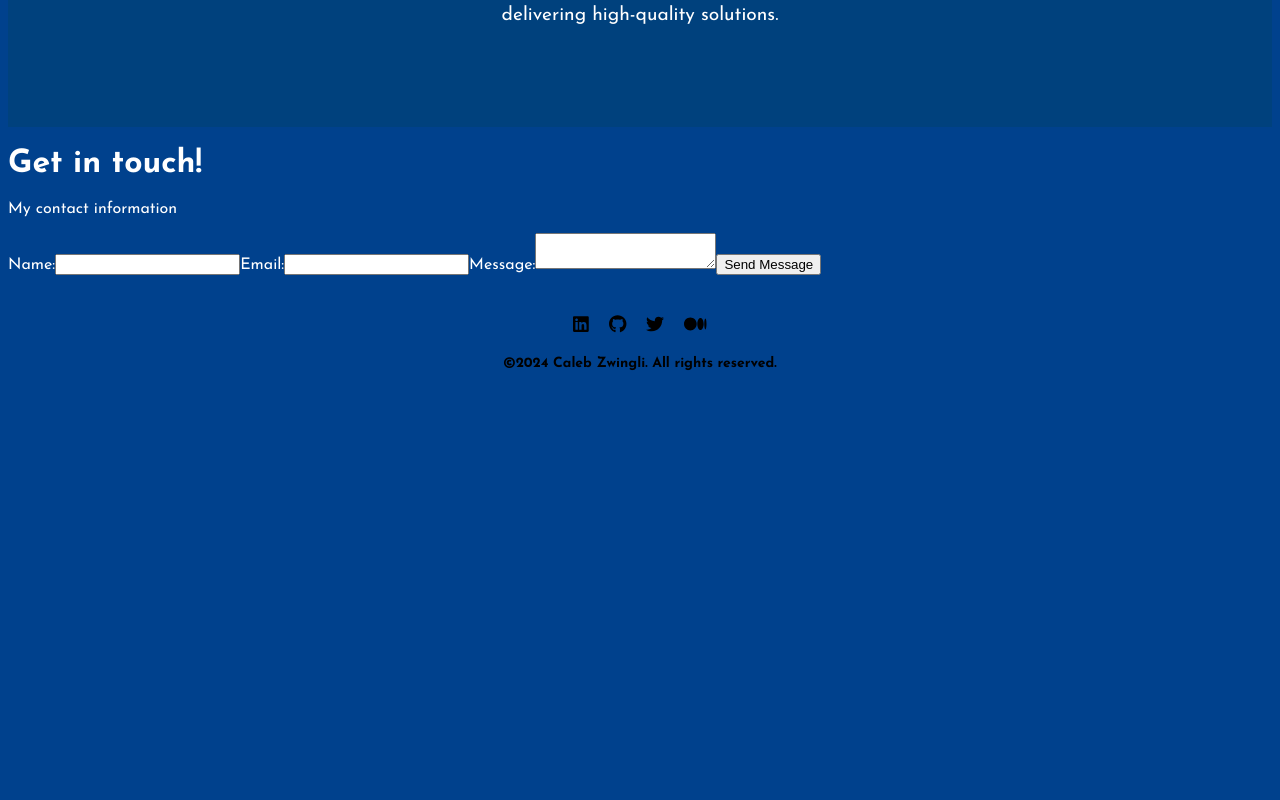
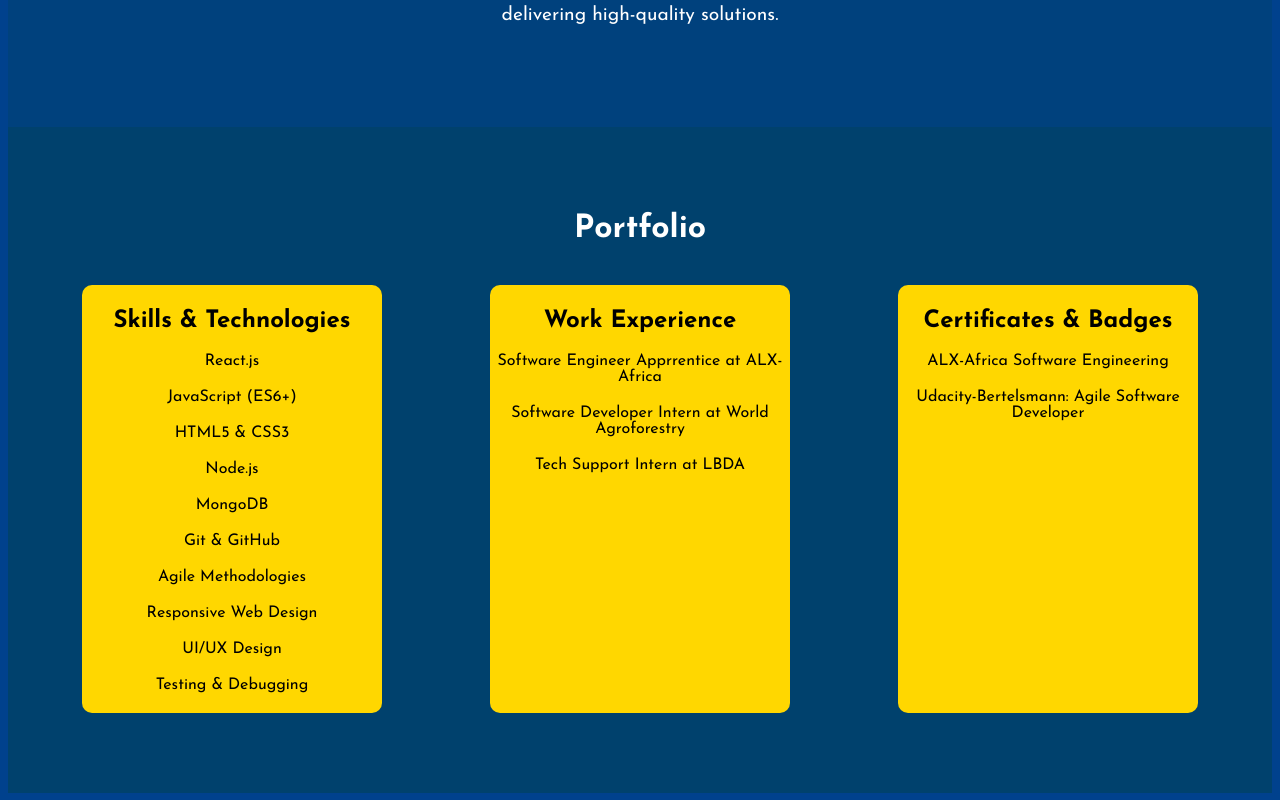
Before and after one commit to ZwingliCaleb/portfolio, a React (Create React App) app: page / in a window 1280 px wide. Shown: the part 1140-1940 px from the top of the page. Before the commit the page ends 1539 px from the top, so only its background shows below. Built offline with nearby package versions, Linux system fonts and the light colour scheme.

Commit message:
new changes

```diff
--- a/src/App.js
+++ b/src/App.js
@@ -4,6 +4,7 @@ import HeroSection from './components/HeroSection/HeroSection';
 import Footer from './components/Footer/Footer';
 import Contact from './components/Contact/Contact';
 import About from './components/About/About';
+import Portfolio from './components/Portfolio/Portfolio';
 
 const App = () => {
   return (
@@ -11,6 +12,7 @@ const App = () => {
       <Header />
       <HeroSection/>
       <About/>
+      <Portfolio/>
       <Contact/>
       <Footer/>
     </div>
--- a/src/components/Contact/Contact.js
+++ b/src/components/Contact/Contact.js
@@ -1,5 +1,6 @@
 import React from 'react';
 import ContactForm from '../ContactForm/ContactForm';
+import './Contact.scss';
 const Contact = () => {
   return (
     <div className = "contact">
--- a/src/components/Contact/Contact.scss
+++ b/src/components/Contact/Contact.scss
@@ -0,0 +1,16 @@
+.contact {
+    text-align: center;
+    padding: 40px;
+    position: relative;
+    background-color: #00415d;
+    margin-top: 20px;
+
+    h1 {
+      font-size: 2rem;
+      margin-bottom: 16px;
+    }
+
+    p {
+      margin-bottom: 24px;
+    }
+  }
--- a/src/components/ContactForm/ContactForm.js
+++ b/src/components/ContactForm/ContactForm.js
@@ -1,4 +1,5 @@
 import React, {useState} from 'react';
+import './ContactForm.scss';
 
 const ContactForm = () => {
   const [formData, setFormData] = useState({
--- a/src/components/ContactForm/ContactForm.scss
+++ b/src/components/ContactForm/ContactForm.scss
@@ -0,0 +1,32 @@
+form {
+    display: flex;
+    flex-direction: column;
+    max-width: 400px;
+    margin: 0 auto;
+
+    label {
+      margin-bottom: 8px;
+      font-weight: bold;
+    }
+
+    input,
+    textarea {
+      padding: 8px;
+      margin-bottom: 16px;
+      border: 1px solid #ccc;
+      border-radius: 4px;
+    }
+
+    button {
+      background-color: black;
+      color: #ffd700;
+      font-family: "Josefin Sans", sans-serif;
+      padding: 14px;
+      border: none;
+      border-radius: 10px;
+      width: 200px;
+      cursor: pointer;
+      margin: 0 auto;
+      font-size: 1rem;
+    }
+  }
--- a/src/components/Footer/Footer.scss
+++ b/src/components/Footer/Footer.scss
@@ -1,9 +1,9 @@
 // Footer.scss
 
 .footer-container {
-    background-color: #00418D;
-    color: black;
-    padding: 20px;
+    background-color: black;
+    color: white;
+    padding: 60px;
     text-align: center;
   }
 
@@ -12,7 +12,7 @@
     margin-top: 20px;
 
     a {
-      color: black;
+      color: white;
       margin: 0 10px;
       text-decoration: none;
 
--- /dev/null
+++ b/src/components/Portfolio/Portfolio.js
@@ -0,0 +1,49 @@
+// Portfolio.js
+
+import React from 'react';
+import './Portfolio.scss'; // Import your styles
+
+const Portfolio = () => {
+  return (
+    <section id="portfolio" className="portfolio-container">
+      <h2 className="portfolio-header">Portfolio</h2>
+
+     <div className="portfolio-sections">
+     <div className="portfolio-section">
+        <h3>Skills & Technologies</h3>
+        <ul>
+            <li>React.js</li>
+            <li>JavaScript (ES6+)</li>
+            <li>HTML5 & CSS3</li>
+            <li>Node.js</li>
+            <li>MongoDB</li>
+            <li>Git & GitHub</li>
+            <li>Agile Methodologies</li>
+            <li>Responsive Web Design</li>
+            <li>UI/UX Design</li>
+            <li>Testing & Debugging</li>
+        </ul>
+      </div>
+
+      <div className="portfolio-section">
+        <h3>Work Experience</h3>
+        <ul>
+            <li>Software Engineer Apprrentice at ALX-Africa</li>
+            <li>Software Developer Intern at World Agroforestry</li>
+            <li>Tech Support Intern at LBDA</li>
+        </ul>
+      </div>
+
+      <div className="portfolio-section">
+        <h3>Certificates & Badges</h3>
+        <ul>
+            <li>ALX-Africa Software Engineering</li>
+            <li>Udacity-Bertelsmann: Agile Software Developer</li>
+        </ul>
+      </div>
+     </div>
+    </section>
+  );
+};
+
+export default Portfolio;
--- /dev/null
+++ b/src/components/Portfolio/Portfolio.scss
@@ -0,0 +1,47 @@
+// Portfolio.scss
+
+.portfolio-container {
+    display: flex;
+    flex-direction: column; /* Align items vertically */
+    align-items: center; /* Center items horizontally */
+    padding: 60px 20px; /* Adjust overall padding as needed */
+    background-color: #00416D;
+    text-align: center;
+  }
+
+  .portfolio-header {
+    font-size: 2rem;
+    margin-bottom: 20px;
+  }
+
+  .portfolio-sections {
+    display: flex; /* Align sections horizontally */
+    justify-content: space-around; /* Adjust as needed */
+    width: 100%; /* Ensure the sections take the full width */
+  }
+
+  .portfolio-section {
+    flex: 1;
+    max-width: 300px; /* Adjust max-width as needed */
+    text-align: center;
+    list-style-type: none;
+    background-color: #ffd700;
+    color: black;
+    border-radius: 10px;
+    margin: 20px; /* Add margin between portfolio sections */
+
+    h3 {
+      font-size: 1.5rem;
+      margin-bottom: 20px;
+    }
+
+    ul {
+      list-style-type: none;
+      padding: 0;
+      margin: 0;
+    }
+
+    li {
+      margin-bottom: 20px;
+    }
+  }
```
